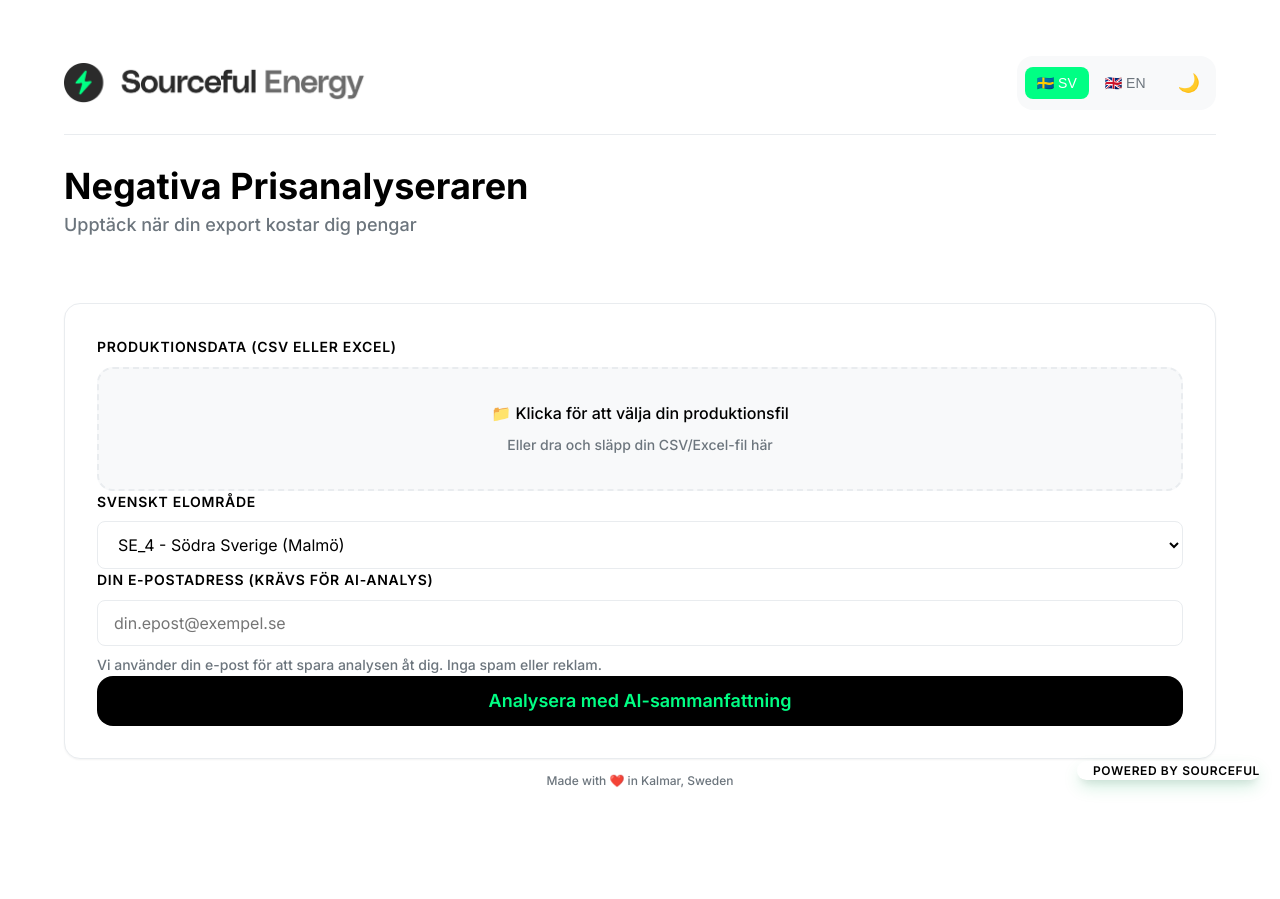
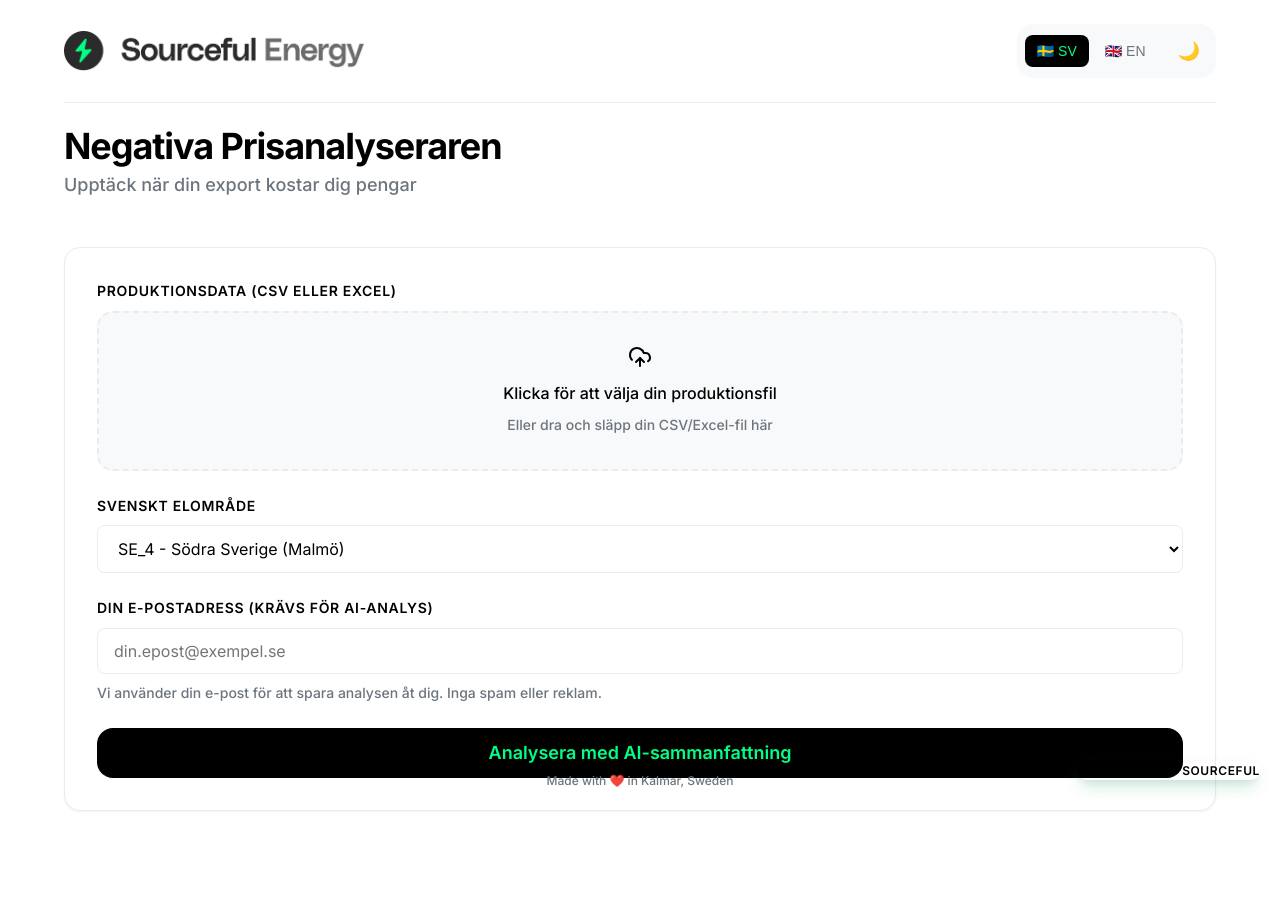
Before and after one commit to srcfl/negative-price-calc, a Flask app: page / in a window 1280 px wide. Before the commit the page ends 792 px from the top, so only its background shows below. Run offline with Flask 3, Linux system fonts and the light colour scheme.

Commit message:
Improve UI spacing and styling
- Add consistent spacing above form labels and analyze button
- Fix header spacing to be consistent above and below
- Update language button styling (black background in light mode)
- Add tighter letter spacing to main heading (-0.03em)
- Replace folder emoji with Lucide cloud-upload icon (32px, centered)
- Add Lucide CDN and icon initialization
- Optimize spacing throughout the form for better visual hierarchy

```diff
--- a/templates/index.html
+++ b/templates/index.html
@@ -4,6 +4,7 @@
     <meta charset="UTF-8">
     <meta name="viewport" content="width=device-width, initial-scale=1.0">
     <title>Negativa Prisanalyseraren</title>
+    <script src="https://unpkg.com/lucide@latest/dist/umd/lucide.js"></script>
     <style>
         /* Import custom fonts */
         @import url('https://fonts.googleapis.com/css2?family=Inter:wght@400;500;600;700&display=swap');
@@ -322,7 +323,7 @@
         .container {
             max-width: 1200px;
             margin: 0 auto;
-            padding: var(--space-8) var(--space-6);
+            padding: var(--space-6) var(--space-6);
             min-height: 100vh;
         }
 
@@ -409,6 +410,7 @@
 
         .form-label {
             display: block;
+            margin-top: var(--space-6);
             margin-bottom: var(--space-2);
             font-family: var(--font-body);
             font-size: var(--text-sm);
@@ -416,6 +418,10 @@
             color: var(--foreground);
             text-transform: uppercase;
             letter-spacing: 0.05em;
+        }
+
+        .form-group:first-child .form-label {
+            margin-top: 0;
         }
 
         .form-input {
@@ -488,6 +494,18 @@
             display: none;
         }
 
+        .upload-icon {
+            display: flex;
+            justify-content: center;
+            margin-bottom: var(--space-3);
+        }
+
+        .upload-icon i {
+            width: 32px;
+            height: 32px;
+            color: var(--primary);
+        }
+
         /* Card Components */
         .card {
             background-color: var(--card);
@@ -601,7 +619,7 @@
             display: flex;
             align-items: center;
             justify-content: space-between;
-            padding: var(--space-6) 0;
+            padding: 0 0 var(--space-6) 0;
             margin-bottom: 0;
             border-bottom: 1px solid var(--border);
         }
@@ -630,8 +648,8 @@
 
         /* Hero Section */
         .hero-section {
-            padding: var(--space-8) 0;
-            margin-bottom: var(--space-8);
+            padding: var(--space-6) 0;
+            margin-bottom: var(--space-6);
             text-align: left;
         }
 
@@ -732,6 +750,7 @@
             color: var(--foreground);
             margin: 0;
             line-height: 1.1;
+            letter-spacing: -0.03em;
         }
 
         .header-title .subtitle {
@@ -776,6 +795,11 @@
         }
 
         .lang-btn.active {
+            background-color: #000000;
+            color: var(--primary);
+        }
+
+        [data-theme="dark"] .lang-btn.active {
             background-color: var(--primary);
             color: var(--background);
         }
@@ -1409,7 +1433,10 @@
                     <label for="production_file" class="form-label" data-i18n="production_file_label">Produktionsdata (CSV eller Excel)</label>
                     <div class="file-upload" onclick="document.getElementById('production_file').click()">
                         <input type="file" id="production_file" name="production_file" accept=".csv,.xlsx,.xls" required>
-                        <p class="text-base font-medium" data-i18n="file_click_instruction">📁 Klicka för att välja din produktionsfil</p>
+                        <div class="upload-icon">
+                            <i data-lucide="cloud-upload"></i>
+                        </div>
+                        <p class="text-base font-medium" data-i18n="file_click_instruction">Klicka för att välja din produktionsfil</p>
                         <div class="text-sm text-muted-foreground mt-2" data-i18n="file_drag_instruction">Eller dra och släpp din CSV/Excel-fil här</div>
                         <div class="selected-file text-sm font-medium text-primary mt-3" id="selectedFile"></div>
                     </div>
@@ -1437,7 +1464,7 @@
                     </div>
                 </div>
 
-                <button type="submit" class="btn btn-primary btn-lg" id="analyzeBtn" style="width: 100%;">
+                <button type="submit" class="btn btn-primary btn-lg" id="analyzeBtn" style="width: 100%; margin-top: var(--space-6);">
                     <span data-i18n="analyze_button">Analysera med AI-sammanfattning</span>
                 </button>
             </form>
@@ -2002,7 +2029,7 @@
                 title: "Negativa Prisanalyseraren",
                 subtitle: "Upptäck när din export kostar dig pengar",
                 production_file_label: "Produktionsdata (CSV eller Excel)",
-                file_click_instruction: "📁 Klicka för att välja din produktionsfil",
+                file_click_instruction: "Klicka för att välja din produktionsfil",
                 file_drag_instruction: "Eller dra och släpp din CSV/Excel-fil här",
                 area_label: "Svenskt elområde",
                 area_se1: "SE_1 - Norra Sverige (Luleå)",
@@ -2048,16 +2075,16 @@
             },
             en: {
                 title: "Negative Price Analyzer",
-                subtitle: "Discover when your export costs you money",
+                subtitle: "Discover when your solar export costs you money",
                 production_file_label: "Production Data (CSV or Excel)",
-                file_click_instruction: "📁 Click to select your production file",
+                file_click_instruction: "Click to select your production file",
                 file_drag_instruction: "Or drag and drop your CSV/Excel file here",
                 area_label: "Swedish Electricity Area",
                 area_se1: "SE_1 - Northern Sweden (Luleå)",
                 area_se2: "SE_2 - Central Sweden (Sundsvall)",
                 area_se3: "SE_3 - Central Sweden (Stockholm)",
                 area_se4: "SE_4 - Southern Sweden (Malmö)",
-                email_label: "Your email address (required for AI analysis)",
+                email_label: "Your email address",
                 email_placeholder: "your.email@example.com",
                 email_disclaimer: "We use your email to save the analysis for you. No spam or ads.",
                 analyze_button: "Analyze with AI Summary",
@@ -2196,6 +2223,9 @@
 
         // Initialize theme and language functionality
         document.addEventListener('DOMContentLoaded', function() {
+            // Initialize Lucide icons
+            lucide.createIcons();
+
             // Set up theme toggle
             const themeToggle = document.getElementById('themeToggle');
             if (themeToggle) {
```
